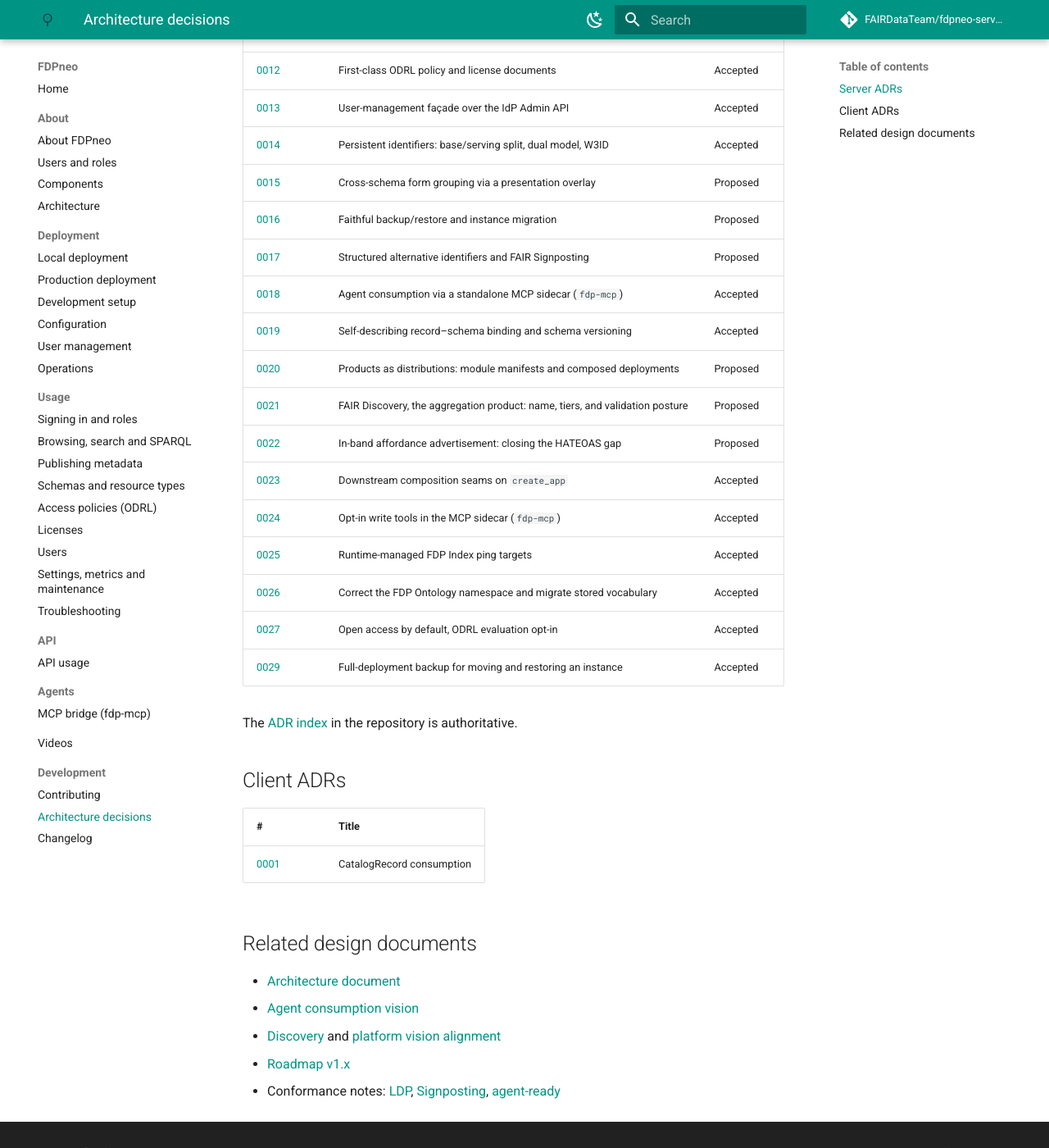
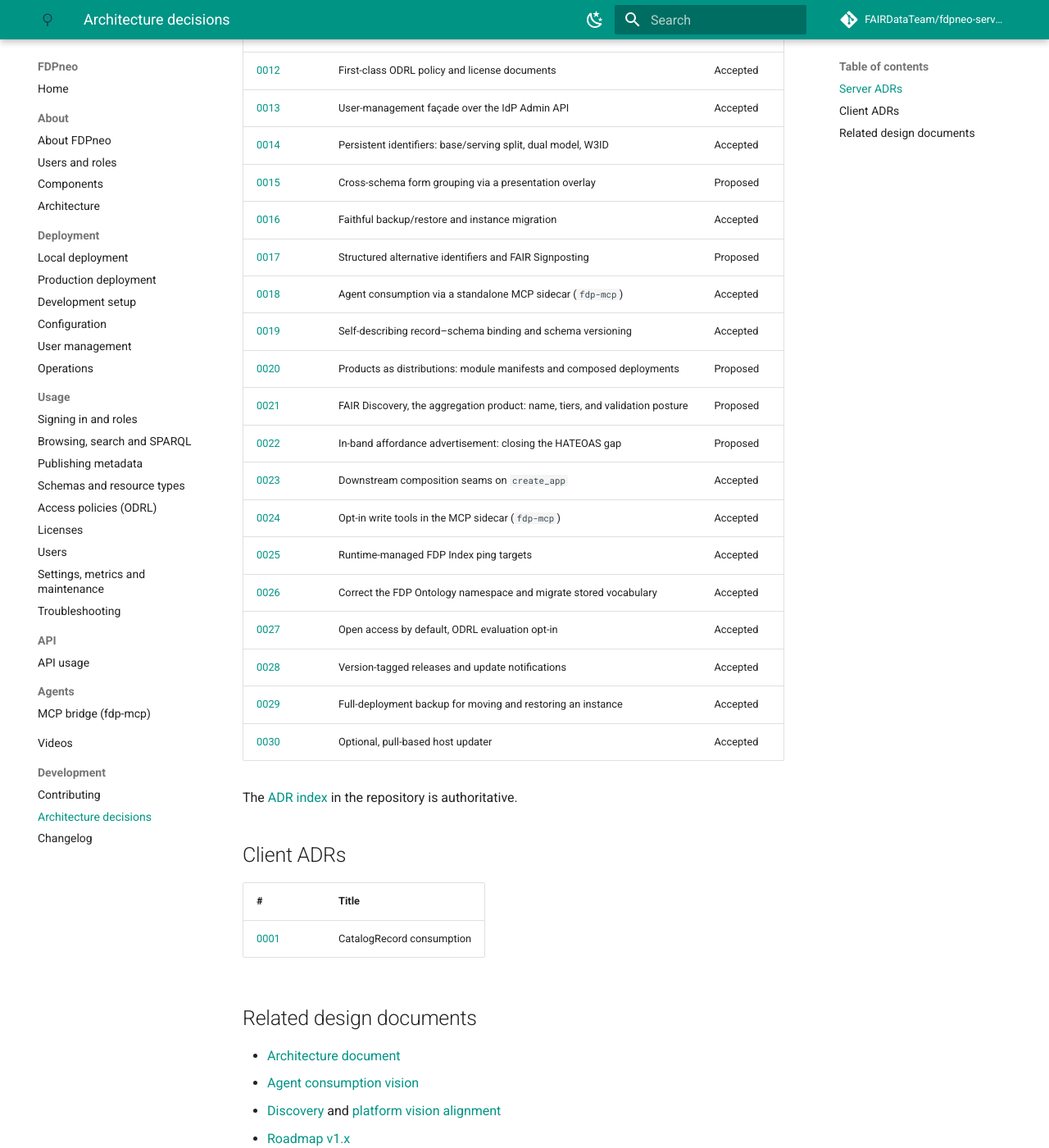
Before and after one commit to FAIRDataTeam/fdpneo-docs, an MkDocs documentation site: the page built from docs/development/adrs.md, in a window 1280 px wide and 1400 px high, scrolled down 881 px. Shown: the whole window at 82% size. Built offline with MkDocs 1.6.1 and Material for MkDocs 9.7.7, drawn with Linux system fonts in a browser that asks for light colours; comment, search, counter and statistics services are not loaded.

Commit message:
ADR list: 0028 and 0030; ADR-0016 is Accepted
Co-Authored-By: Claude Opus 5.5 <noreply@anthropic.com>
Signed-off-by: Luiz Olavo Bonino <l.o.boninodasilvasantos@utwente.nl>

```diff
--- a/docs/development/adrs.md
+++ b/docs/development/adrs.md
@@ -21,7 +21,7 @@ The rationale for the major architectural choices is recorded as Architecture De
 | [0013](https://github.com/FAIRDataTeam/fdpneo-server/blob/main/docs/adr/0013-user-management-facade.md) | User-management façade over the IdP Admin API | Accepted |
 | [0014](https://github.com/FAIRDataTeam/fdpneo-server/blob/main/docs/adr/0014-persistent-identifiers.md) | Persistent identifiers: base/serving split, dual model, W3ID | Accepted |
 | [0015](https://github.com/FAIRDataTeam/fdpneo-server/blob/main/docs/adr/0015-form-grouping-presentation-overlay.md) | Cross-schema form grouping via a presentation overlay | Proposed |
-| [0016](https://github.com/FAIRDataTeam/fdpneo-server/blob/main/docs/adr/0016-backup-restore-migration.md) | Faithful backup/restore and instance migration | Proposed |
+| [0016](https://github.com/FAIRDataTeam/fdpneo-server/blob/main/docs/adr/0016-backup-restore-migration.md) | Faithful backup/restore and instance migration | Accepted |
 | [0017](https://github.com/FAIRDataTeam/fdpneo-server/blob/main/docs/adr/0017-alternative-identifiers-and-signposting.md) | Structured alternative identifiers and FAIR Signposting | Proposed |
 | [0018](https://github.com/FAIRDataTeam/fdpneo-server/blob/main/docs/adr/0018-agent-consumption-mcp-server.md) | Agent consumption via a standalone MCP sidecar (`fdp-mcp`) | Accepted |
 | [0019](https://github.com/FAIRDataTeam/fdpneo-server/blob/main/docs/adr/0019-record-schema-binding-and-versioning.md) | Self-describing record–schema binding and schema versioning | Accepted |
@@ -33,7 +33,9 @@ The rationale for the major architectural choices is recorded as Architecture De
 | [0025](https://github.com/FAIRDataTeam/fdpneo-server/blob/main/docs/adr/0025-runtime-index-targets.md) | Runtime-managed FDP Index ping targets | Accepted |
 | [0026](https://github.com/FAIRDataTeam/fdpneo-server/blob/main/docs/adr/0026-fdp-o-namespace-correction.md) | Correct the FDP Ontology namespace and migrate stored vocabulary | Accepted |
 | [0027](https://github.com/FAIRDataTeam/fdpneo-server/blob/main/docs/adr/0027-open-access-default-odrl-opt-in.md) | Open access by default, ODRL evaluation opt-in | Accepted |
+| [0028](https://github.com/FAIRDataTeam/fdpneo-server/blob/main/docs/adr/0028-release-tags-and-update-notifications.md) | Version-tagged releases and update notifications | Accepted |
 | [0029](https://github.com/FAIRDataTeam/fdpneo-server/blob/main/docs/adr/0029-full-deployment-backup.md) | Full-deployment backup for moving and restoring an instance | Accepted |
+| [0030](https://github.com/FAIRDataTeam/fdpneo-server/blob/main/docs/adr/0030-optional-host-updater.md) | Optional, pull-based host updater | Accepted |
 
 The [ADR index](https://github.com/FAIRDataTeam/fdpneo-server/blob/main/docs/adr/README.md) in the repository is authoritative.
 
```
